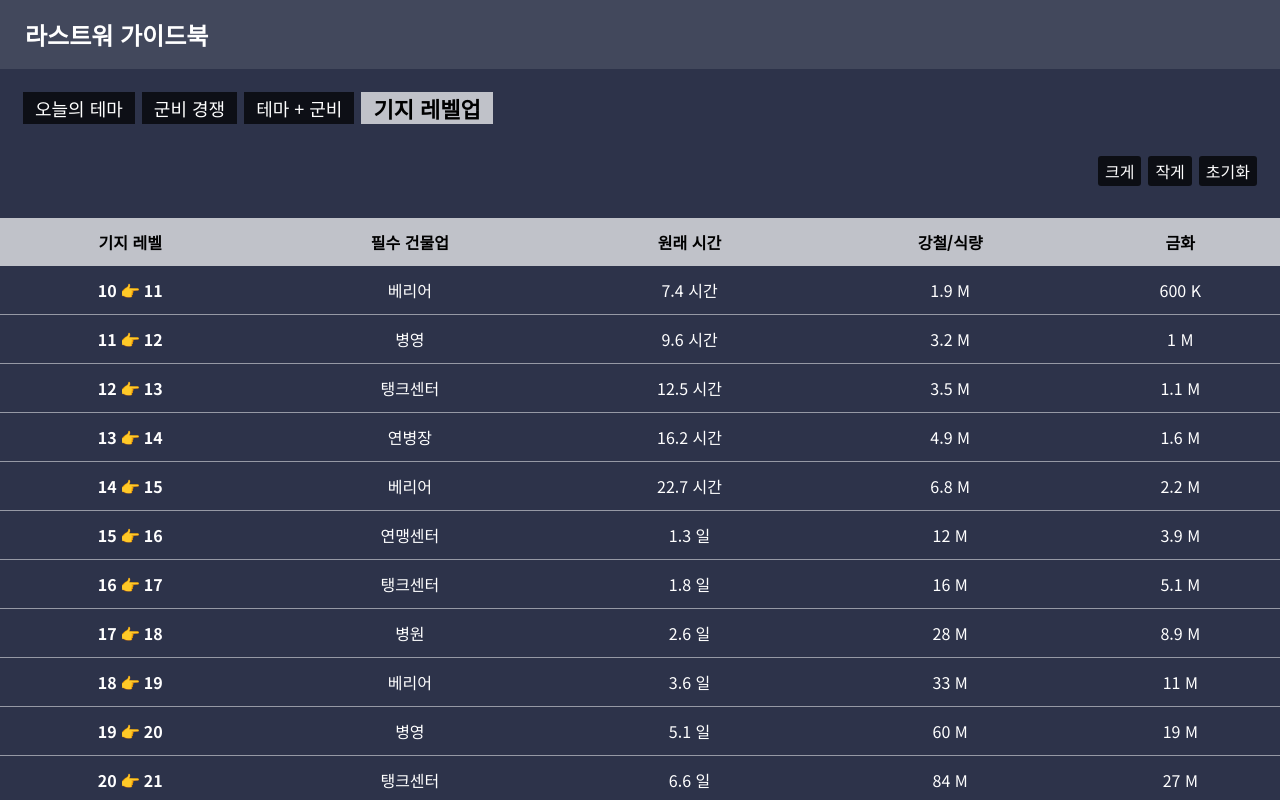
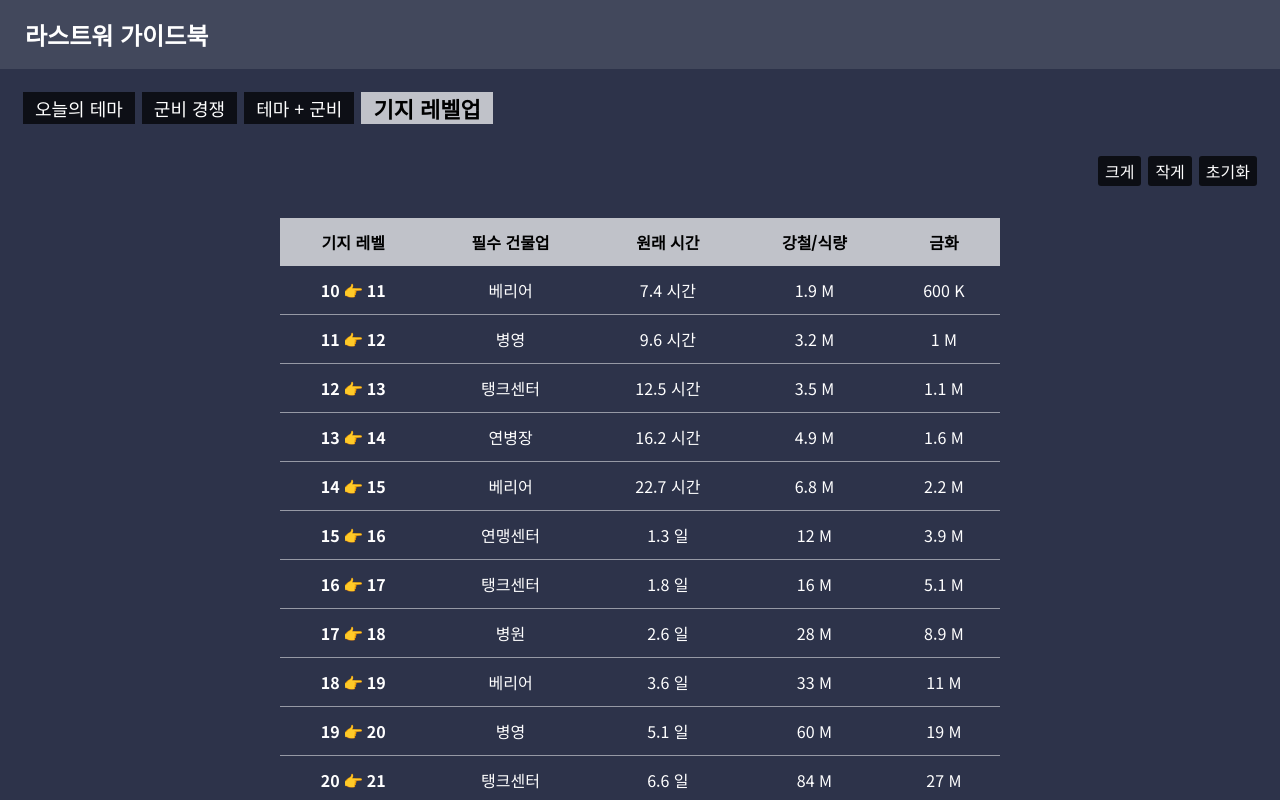
Before and after one commit to naninyang/lawar, a Next.js app: page /base in a window 1280 px wide. Shown: the top 800 px of the page. Built offline with nearby package versions, Linux system fonts and the light colour scheme.

Commit message:
Update Base.module.sass

```diff
--- a/styles/Base.module.sass
+++ b/styles/Base.module.sass
@@ -10,6 +10,8 @@
 
   .table
     overflow: auto
+    margin: 0 auto
+    max-width: rem(720)
 
     table
       caption-side: bottom
```
